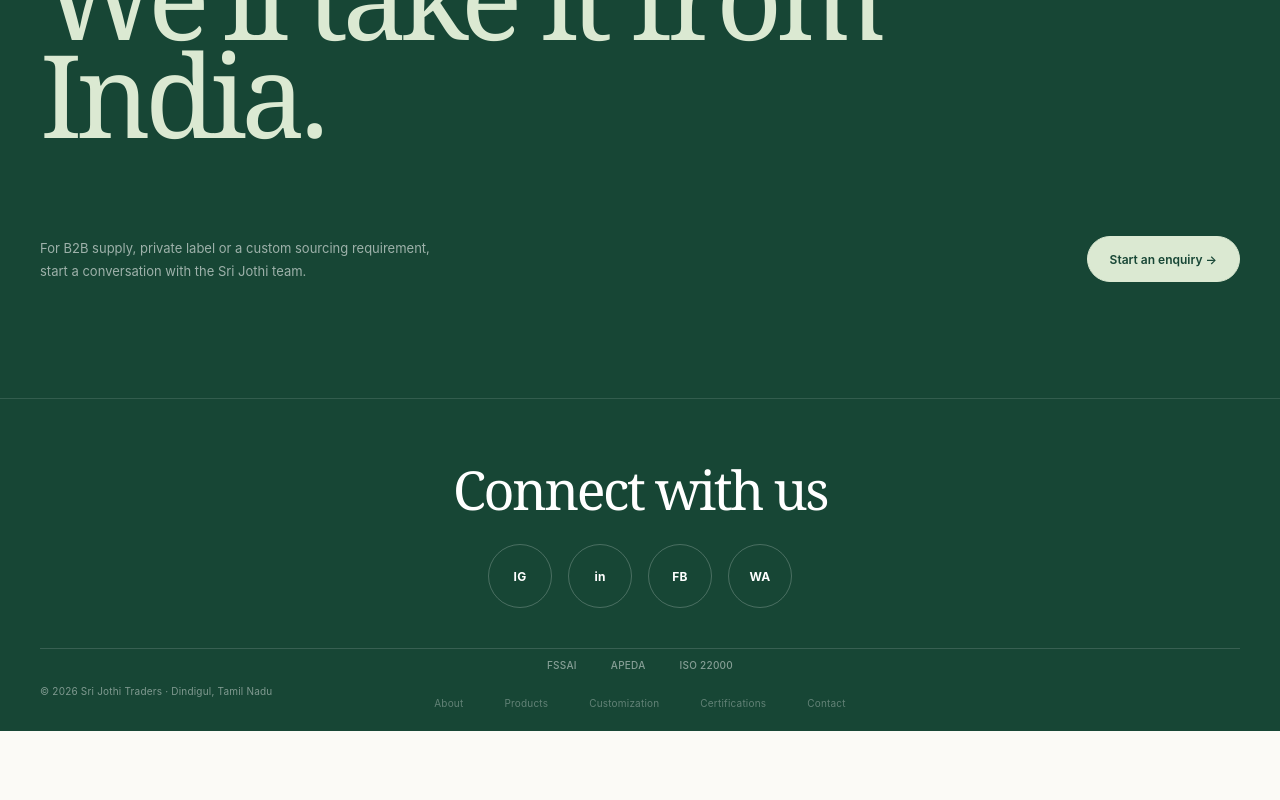
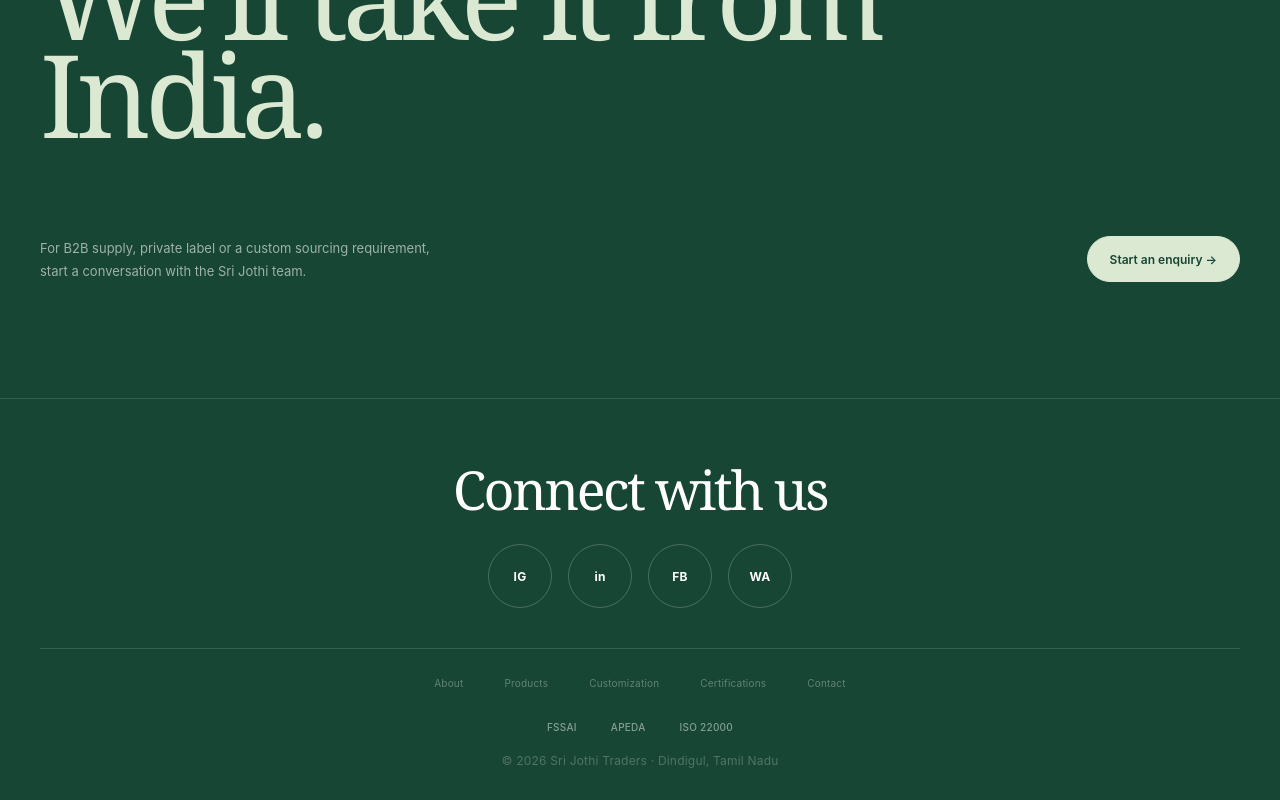
Before and after one commit to Lokesh-5618/sri-jothi-site, a React (Vite) app: page / in a window 1280 px wide. Shown: the part 6406-7206 px from the top of the page. Before the commit the page ends 7137 px from the top, so only its background shows below. Built offline with nearby package versions, Linux system fonts and the light colour scheme.

Commit message:
Update Layout.jsx

```diff
--- a/src/components/Layout.jsx
+++ b/src/components/Layout.jsx
@@ -180,21 +180,8 @@ export default function Layout() {
           </div>
         </div>
 
-        {/* Certifications — separate row below Connect with us */}
-        <div className="wrap footer-cert-section">
-          <div className="footer-certs">
-            <span>FSSAI</span>
-            <span>APEDA</span>
-            <span>ISO 22000</span>
-          </div>
-        </div>
-
-        {/* Bottom section */}
-        <div className="wrap footer-inner">
-          <span>
-            &copy; 2026 Sri Jothi Traders &middot; Dindigul, Tamil Nadu
-          </span>
-
+        {/* Bottom section — certifications sit just above the copyright */}
+        <div className="wrap footer-bottom-group">
           <nav className="footer-links">
             <Link to="/about">About</Link>
             <Link to="/products">Products</Link>
@@ -202,6 +189,18 @@ export default function Layout() {
             <Link to="/certifications">Certifications</Link>
             <Link to="/contact">Contact</Link>
           </nav>
+
+          <div className="footer-cert-section">
+            <div className="footer-certs">
+              <span>FSSAI</span>
+              <span>APEDA</span>
+              <span>ISO 22000</span>
+            </div>
+          </div>
+
+          <span className="footer-copyright">
+            &copy; 2026 Sri Jothi Traders &middot; Dindigul, Tamil Nadu
+          </span>
         </div>
       </footer>
     </>
```
